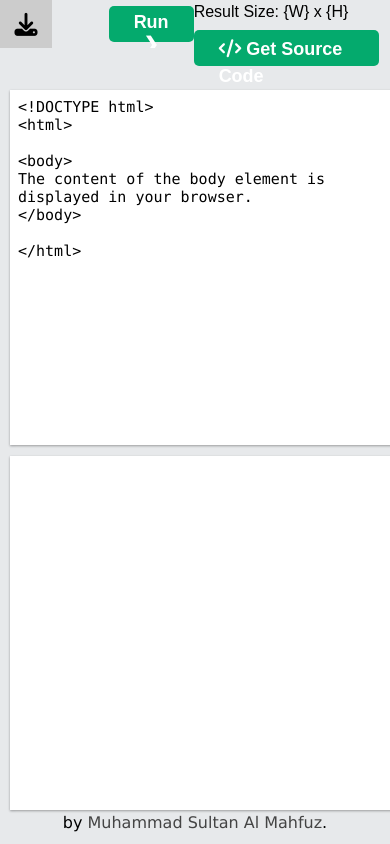
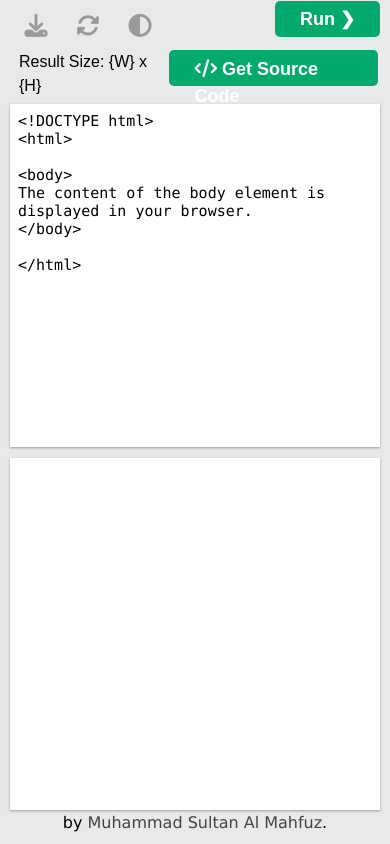
Before and after one commit to mahfuz225bd/trycode, a plain HTML site: page index.html in a window 390 px wide. Drawn offline with Linux system fonts and the light colour scheme.

Commit message:
responsive feature added

```diff
--- a/assets/css/default.css
+++ b/assets/css/default.css
@@ -71,11 +71,11 @@ main>section {
 }
 
 main>section.left {
-    margin: 1px 5px 1px 10px;
+    padding: 1px 5px 1px 10px;
 }
 
 main>section.right {
-    margin: 1px 10px 1px 5px;
+    padding: 1px 10px 1px 5px;
 }
 
 /* For changing orientation */
@@ -83,21 +83,23 @@ main.view-orientation-2 {
     flex-direction: column;
 }
 
-main.view-orientation-2>section {
+main.view-orientation-2>section.left,
+main.view-orientation-2>section.right {
     width: 100%;
     height: 50%;
 }
 
 main.view-orientation-2>section {
-    margin: 1px 10px 10px 10px;
+    padding: 1px 10px 10px 10px;
 }
 
 main.view-orientation-2>section.right {
-    margin-bottom: 1px;
+    padding-bottom: 1px;
 }
 
 #codeArea,
 #outputArea {
+    display: block;
     width: 100%;
     height: 100%;
     padding: 8px;
@@ -147,3 +149,38 @@ footer {
     font-size: medium;
     padding-bottom: 9px;
 }
+
+@media screen and (max-width: 600px) {
+    header {
+        flex-direction: column;
+    }
+
+    header nav {
+        width: initial;
+    }
+
+    header .btn {
+        margin-top: initial;
+        display: inline;
+    }
+
+    header>section {
+        width: 100%;
+        height: 50%;
+        padding: 1px 10px 10px 10px;
+    }
+
+    header>section.left {
+        padding-bottom: 0;
+    }
+
+    header>section.right {
+        padding-bottom: 5px;
+        display: flex;
+        justify-content: space-between;
+    }
+
+    header>section.right {
+        margin-left: 9px;
+    }
+}
```
Also changed, not shown: 1 other file.
